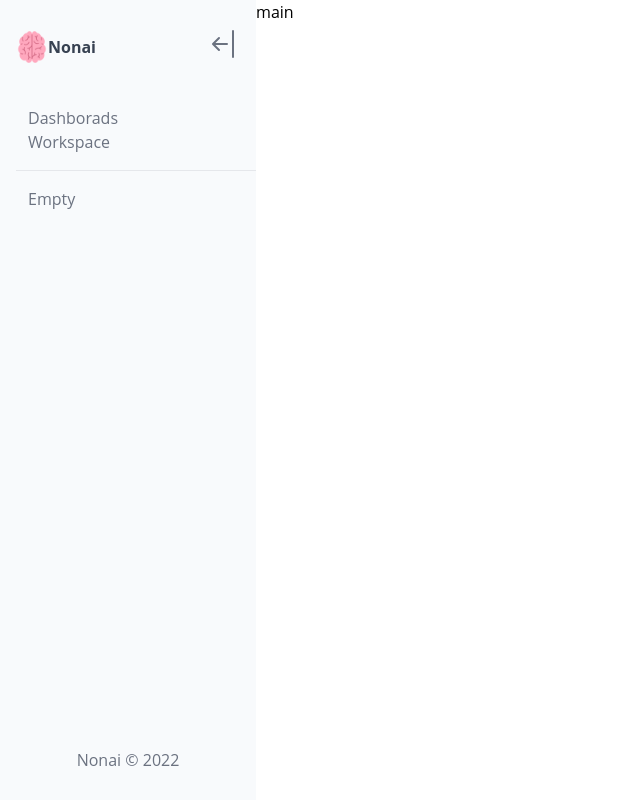
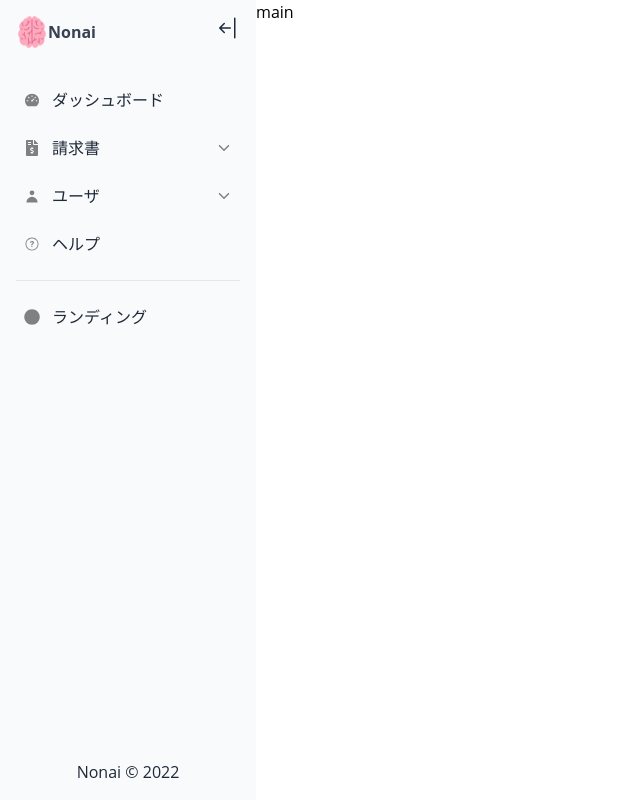
Before and after one commit to oktntko/nonai-react, a React (Vite) app: page / in a window 1280 px wide. Shown: the whole page, without its empty margins (0-640 px from the left). Built offline with nearby package versions, Linux system fonts and the light colour scheme.

Commit message:
[tailwindcss] サイドメニューのレイアウトを調整

```diff
--- a/src/components/Sidebar.tsx
+++ b/src/components/Sidebar.tsx
@@ -1,51 +1,104 @@
-import { useState } from "react";
+import React, { ReactNode, useState } from "react";
+import { AiFillDashboard, AiFillEdit } from "react-icons/ai";
 import { BsArrowBarLeft, BsArrowBarRight } from "react-icons/bs";
+import { FaCircle, FaFileInvoice, FaFileInvoiceDollar } from "react-icons/fa";
+import { FcInvite, FcList } from "react-icons/fc";
+import { HiOutlineDocumentAdd, HiUser, HiUsers } from "react-icons/hi";
+import { ImProfile } from "react-icons/im";
+import { IoIosArrowDown, IoIosArrowUp, IoIosHelpCircleOutline } from "react-icons/io";
 import { Link } from "react-router-dom";
 import logo from "~/components/logo.png";
+
+const iconOptions = { size: "1rem", color: "gray" };
+
+function MenuItemLink({ to, label, icon }: { to: string; label: string; icon?: JSX.Element }) {
+  const iconClone = React.cloneElement(icon ?? <FaCircle />, { ...iconOptions });
+
+  return (
+    <li>
+      <Link
+        to={to}
+        className="flex items-center p-2 w-full text-base font-normal text-gray-800 rounded-lg transition duration-75 group hover:bg-gray-100 dark:text-white dark:hover:bg-gray-700"
+      >
+        {iconClone}
+        <span className="flex-1 ml-3 text-left whitespace-nowrap">{label}</span>
+      </Link>
+    </li>
+  );
+}
+
+function MenuItemDropdown({
+  label,
+  children,
+  icon,
+}: {
+  label: string;
+  children: ReactNode;
+  icon?: JSX.Element;
+}) {
+  const iconClone = React.cloneElement(icon ?? <FaCircle />, { ...iconOptions });
+  const [expanded, setExpanded] = useState(false);
+
+  return (
+    <li>
+      <button
+        type="button"
+        className="flex items-center p-2 w-full text-base font-normal text-gray-800 rounded-lg transition duration-75 group hover:bg-gray-100 dark:text-white dark:hover:bg-gray-700"
+        aria-controls="dropdown"
+        data-collapse-toggle="dropdown"
+        onClick={() => setExpanded(!expanded)}
+      >
+        {iconClone}
+        <span className="flex-1 ml-3 text-left whitespace-nowrap">{label}</span>
+        {expanded ? <IoIosArrowUp {...iconOptions} /> : <IoIosArrowDown {...iconOptions} />}
+      </button>
+      <ul id="dropdown" className={`ml-4 py-2 space-y-1 ${expanded ? "" : "hidden"}`}>
+        {children}
+      </ul>
+    </li>
+  );
+}
 
 export function Sidebar() {
   const [expanded, setExpanded] = useState(true);
 
   return (
-    <div>
-      <aside className="flex flex-col flex-nowrap justify-between bg-slate-50 text-gray-500 h-screen w-64 p-4 transition-all duration-200 overflow-y-auto">
-        <header className="flex flex-row justify-between my-3">
+    <aside className="flex flex-col flex-nowrap justify-between bg-slate-50 text-gray-800 h-screen w-64 p-4 transition-all duration-200 overflow-y-auto space-y-8">
+      <header className="flex flex-row justify-between">
         <div className="flex items-center">
           <img src={logo} className="w-8 h-8" />
           <span className="font-bold text-gray-700">Nonai</span>
         </div>
         <div>
           <button onClick={() => setExpanded(!expanded)}>
-              {expanded ? <BsArrowBarLeft size="2rem" /> : <BsArrowBarRight size="2rem" />}
+            {expanded ? <BsArrowBarLeft size="1.5rem" /> : <BsArrowBarRight size="1.5rem" />}
           </button>
         </div>
       </header>
-        <main className="flex-grow my-3">
-          <aside className="w-64" aria-label="Sidebar">
-            <div className="px-3 py-4 rounded">
-              <ul>
-                <li>
-                  <Link to="/">Dashborads</Link>
-                </li>
-                <li>
-                  <Link to="/work">Workspace</Link>
-                </li>
+      <main className="flex-grow rounded space-y-4">
+        <ul className="space-y-2">
+          <MenuItemLink to="/" label="ダッシュボード" icon={<AiFillDashboard />} />
+          <MenuItemDropdown label="請求書" icon={<FaFileInvoiceDollar />}>
+            <MenuItemLink to="/invoices" label="一覧" icon={<FcList />} />
+            <MenuItemLink to="/invoices/1000" label="詳細" icon={<FaFileInvoice />} />
+            <MenuItemLink to="/invoices/1000/edit" label="編集" icon={<AiFillEdit />} />
+            <MenuItemLink to="/invoices/add" label="追加" icon={<HiOutlineDocumentAdd />} />
+          </MenuItemDropdown>
+          <MenuItemDropdown label="ユーザ" icon={<HiUser />}>
+            <MenuItemLink to="/users" label="一覧" icon={<HiUsers />} />
+            <MenuItemLink to="/users/profile" label="プロフィール" icon={<ImProfile />} />
+            <MenuItemLink to="/users/add" label="ユーザの招待" icon={<FcInvite />} />
+          </MenuItemDropdown>
+          <MenuItemLink to="/help" label="ヘルプ" icon={<IoIosHelpCircleOutline />} />
         </ul>
-            </div>
         <hr />
-            <div className="px-3 py-4 rounded">
-              <ul>
-                <li>
-                  <Link to="/empty">Empty</Link>
-                </li>
+        <ul className="space-y-2">
+          <MenuItemLink to="/landing" label="ランディング" />
         </ul>
-            </div>
-          </aside>
       </main>
-        <footer className="my-3 text-center">
+      <footer className="text-center">
         <span>Nonai © 2022</span>
       </footer>
     </aside>
-    </div>
   );
 }
--- /dev/null
+++ b/src/pages/help.tsx
@@ -0,0 +1,3 @@
+export function HelpPage() {
+  return <>help</>;
+}
--- a/src/pages/index.css
+++ /dev/null
@@ -1,42 +0,0 @@
-.App {
-  text-align: center;
-}
-
-.App-logo {
-  height: 40vmin;
-  pointer-events: none;
-}
-
-@media (prefers-reduced-motion: no-preference) {
-  .App-logo {
-    animation: App-logo-spin infinite 20s linear;
-  }
-}
-
-.App-header {
-  background-color: #282c34;
-  min-height: 100vh;
-  display: flex;
-  flex-direction: column;
-  align-items: center;
-  justify-content: center;
-  font-size: calc(10px + 2vmin);
-  color: white;
-}
-
-.App-link {
-  color: #61dafb;
-}
-
-@keyframes App-logo-spin {
-  from {
-    transform: rotate(0deg);
-  }
-  to {
-    transform: rotate(360deg);
-  }
-}
-
-button {
-  font-size: calc(10px + 2vmin);
-}
--- a/src/pages/index.tsx
+++ b/src/pages/index.tsx
@@ -1,5 +1,3 @@
-import "~/pages/index.css";
-
-export function App() {
+export function IndexPage() {
   return <>main</>;
 }
--- /dev/null
+++ b/src/pages/invoices.tsx
@@ -0,0 +1,3 @@
+export function InvoicePage() {
+  return <>invoices</>;
+}
--- /dev/null
+++ b/src/pages/landing.tsx
@@ -0,0 +1,3 @@
+export function LandingPage() {
+  return <>landing</>;
+}
--- /dev/null
+++ b/src/pages/users.tsx
@@ -0,0 +1,3 @@
+export function UsersPage() {
+  return <>users</>;
+}
--- a/src/pages/workspace.tsx
+++ /dev/null
@@ -1,5 +0,0 @@
-import "~/pages/index.css";
-
-export function Workspace() {
-  return <>workspace</>;
-}
--- a/src/routers/index.tsx
+++ b/src/routers/index.tsx
@@ -1,18 +1,23 @@
 import { Route, Routes } from "react-router-dom";
 import { DashboardLayout } from "~/layouts/dashboard";
 import { EmptyLayout } from "~/layouts/empty";
-import { App } from "~/pages";
-import { Workspace } from "~/pages/workspace";
+import { IndexPage } from "~/pages";
+import { HelpPage } from "~/pages/help";
+import { InvoicePage } from "~/pages/invoices";
+import { LandingPage } from "~/pages/landing";
+import { UsersPage } from "~/pages/users";
 
 export function AppRoute() {
   return (
     <Routes>
       <Route element={<DashboardLayout />}>
-        <Route index element={<App />} />
-        <Route path="/work" element={<Workspace />} />
+        <Route index element={<IndexPage />} />
+        <Route path="/invoices" element={<InvoicePage />} />
+        <Route path="/users" element={<UsersPage />} />
+        <Route path="/help" element={<HelpPage />} />
       </Route>
       <Route element={<EmptyLayout />}>
-        <Route path="/empty" element={<Workspace />} />
+        <Route path="/landing" element={<LandingPage />} />
       </Route>
     </Routes>
   );
```
Lines whose indentation alone changed are shown as unchanged.
